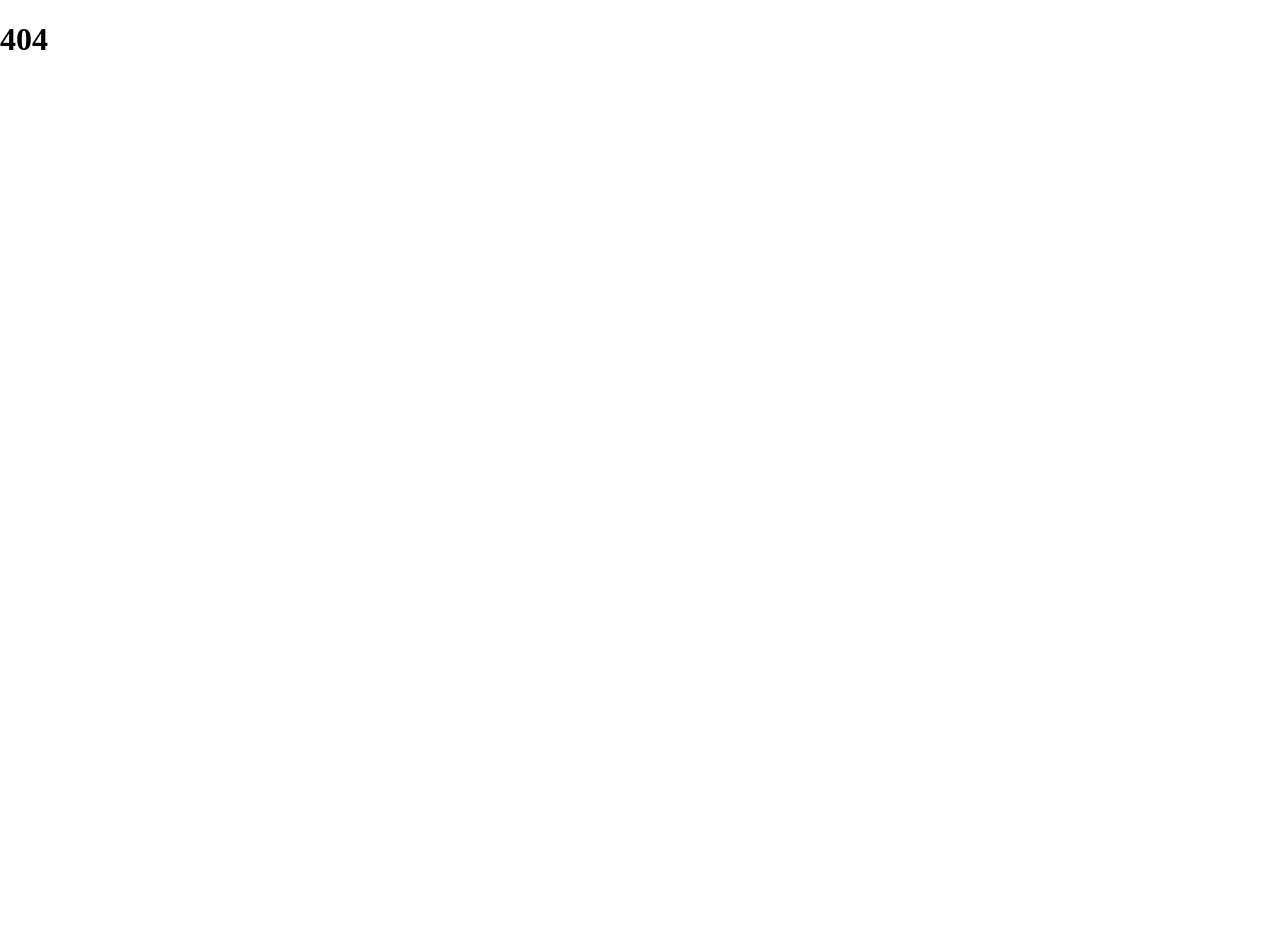
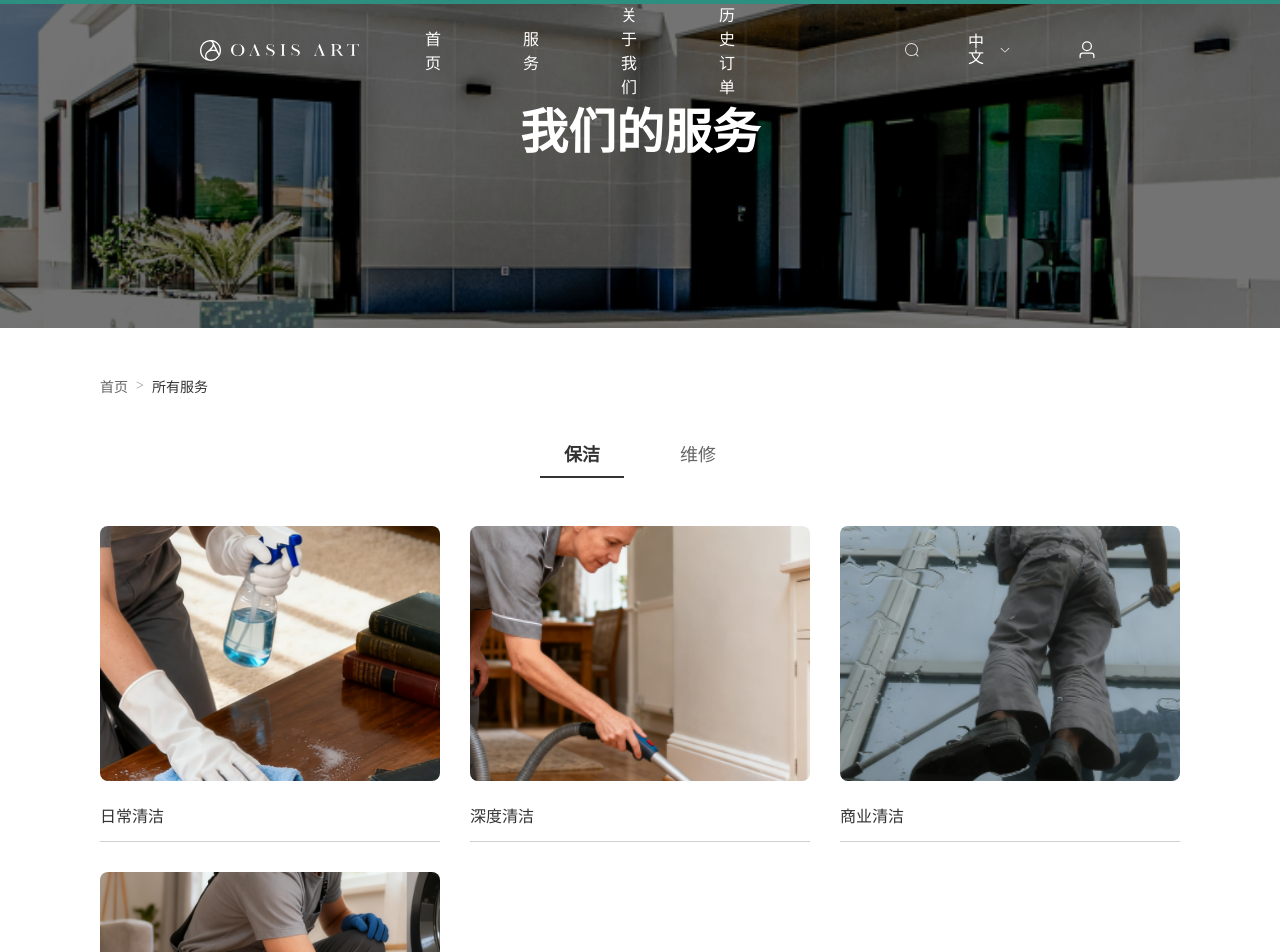
Before and after one commit to wujun005/OasiAart-interiors-LLC, a Vue app: page /services in a window 1280 px wide. Shown: the top 952 px of the page. Before the commit the page ends 821 px from the top, so only its background shows below. Built offline with nearby package versions, Linux system fonts and the light colour scheme.

Commit message:
chore: 完成服务页

```diff
--- /dev/null
+++ b/src/modules/client/components/HomeServices/ServiceCardPage.vue
@@ -0,0 +1,105 @@
+<template>
+  <div class="service-card-page">
+    <div class="service-image-wrapper">
+      <img
+        :src="service.imageUrl"
+        :alt="$t(service.name)"
+        class="service-image"
+        loading="lazy"
+      />
+    </div>
+    <div class="service-info">
+      <h3 class="service-name">{{ $t(service.name) }}</h3>
+      <img
+        :src="arrowIcon"
+        alt="arrow"
+        class="service-arrow"
+      />
+    </div>
+  </div>
+</template>
+
+<script setup lang="ts">
+import { useI18n } from 'vue-i18n';
+import type { Service } from '../../types/homepage';
+import arrowIcon from '@/assets/images/homepage/arrow.png';
+
+defineProps<{
+  service: Service;
+}>();
+
+const { t } = useI18n();
+</script>
+
+<style scoped lang="scss">
+.service-card-page {
+  display: flex;
+  flex-direction: column;
+  width: 100%;
+  cursor: pointer;
+  transition: transform 0.3s ease;
+
+  &:hover {
+    transform: translateY(-4px);
+  }
+
+  .service-image-wrapper {
+    width: 100%;
+    aspect-ratio: 4 / 3; // 保持4:3比例，更符合图片样式
+    overflow: hidden;
+    border-radius: 8px;
+    margin-bottom: 1rem;
+  }
+
+  .service-image {
+    width: 100%;
+    height: 100%;
+    display: block;
+    object-fit: cover;
+    object-position: center;
+    transition: transform 0.3s ease;
+  }
+
+  &:hover .service-image {
+    transform: scale(1.05);
+  }
+
+  .service-info {
+    display: flex;
+    align-items: center;
+    justify-content: space-between;
+    gap: 0.5rem;
+    padding-bottom: 0.75rem;
+    border-bottom: 1px solid #d0d0d0;
+    margin-top: 0.5rem;
+  }
+
+  .service-name {
+    color: #333;
+    font-size: 1rem;
+    font-weight: 400;
+    margin: 0;
+    flex: 1;
+    line-height: 1.5;
+    transition: font-weight 0.3s ease;
+  }
+
+  &:hover .service-name {
+    font-weight: 600;
+  }
+
+  .service-arrow {
+    width: 24px;
+    height: 24px;
+    object-fit: contain;
+    transition: transform 0.3s ease;
+    flex-shrink: 0;
+    display: block;
+    opacity: 1;
+  }
+
+  &:hover .service-arrow {
+    transform: translateX(4px);
+  }
+}
+</style>
--- a/src/modules/client/locales/en.json
+++ b/src/modules/client/locales/en.json
@@ -36,6 +36,10 @@
     },
     "services": {
       "title": "Our Services",
+      "breadcrumb": {
+        "home": "Home",
+        "allServices": "All Services"
+      },
       "category": {
         "cleaning": "Cleaning",
         "maintenance": "Maintenance"
--- a/src/modules/client/locales/zh.json
+++ b/src/modules/client/locales/zh.json
@@ -36,6 +36,10 @@
     },
     "services": {
       "title": "我们的服务",
+      "breadcrumb": {
+        "home": "首页",
+        "allServices": "所有服务"
+      },
       "category": {
         "cleaning": "保洁",
         "maintenance": "维修"
--- /dev/null
+++ b/src/modules/client/pages/services.vue
@@ -0,0 +1,264 @@
+<template>
+  <div class="services-page">
+    <!-- Header - 固定定位，永远置顶 -->
+    <AppHeader />
+
+    <!-- Main Content -->
+    <main class="services-content">
+      <!-- Banner Section -->
+      <section class="services-banner">
+        <div class="banner-background">
+          <!-- 背景图片将通过 CSS 设置 -->
+        </div>
+        <div class="banner-overlay"></div>
+        <div class="banner-content">
+          <h1 class="banner-title">{{ $t('homepage.services.title') }}</h1>
+        </div>
+      </section>
+
+      <!-- Services Section -->
+      <section class="services-section">
+        <div class="services-container">
+          <!-- Breadcrumb -->
+          <div class="breadcrumb">
+            <router-link to="/" class="breadcrumb-link">{{ $t('homepage.services.breadcrumb.home') }}</router-link>
+            <span class="breadcrumb-separator">></span>
+            <span class="breadcrumb-current">{{ $t('homepage.services.breadcrumb.allServices') }}</span>
+          </div>
+
+          <!-- Category Tabs -->
+          <div class="category-tabs">
+            <button
+              v-for="category in serviceCategories"
+              :key="category.id"
+              :class="['category-tab', { active: activeCategoryId === category.id }]"
+              @click="activeCategoryId = category.id"
+            >
+              {{ $t(category.name) }}
+            </button>
+          </div>
+
+          <!-- Service Cards Grid -->
+          <div class="services-grid">
+            <ServiceCardPage
+              v-for="service in filteredServices"
+              :key="service.id"
+              :service="service"
+            />
+          </div>
+        </div>
+      </section>
+
+      <!-- Footer -->
+      <AppFooter />
+    </main>
+  </div>
+</template>
+
+<script setup lang="ts">
+import { ref, computed } from 'vue';
+import AppHeader from '../components/Header/index.vue';
+import AppFooter from '../components/Footer/index.vue';
+import ServiceCardPage from '../components/HomeServices/ServiceCardPage.vue';
+import { serviceCategories, services } from '../data/homepage';
+
+const activeCategoryId = ref('cleaning'); // 默认显示保洁
+
+const filteredServices = computed(() => {
+  return services
+    .filter((service) => service.categoryId === activeCategoryId.value)
+    .sort((a, b) => a.displayOrder - b.displayOrder);
+});
+</script>
+
+<style scoped lang="scss">
+.services-page {
+  width: 100%;
+  min-height: 100vh;
+}
+
+
+// Banner Section
+.services-banner {
+  position: relative;
+  width: 100%;
+  height: 400px;
+  min-height: 400px;
+  display: flex;
+  align-items: center;
+  justify-content: center;
+  overflow: hidden;
+  margin-top: -72px; // 负边距，让 Banner 覆盖到顶部，抵消 Header 的高度
+
+  .banner-background {
+    position: absolute;
+    top: 0;
+    left: 0;
+    width: 100%;
+    height: 100%;
+    background-color: #808080; // 占位背景色（灰色）
+    background-image: url('@/assets/images/service/service_bg.png');
+    background-size: cover;
+    background-position: center;
+    background-repeat: no-repeat;
+    z-index: 1;
+
+    // 高分辨率屏幕使用 @2x 版本
+    @media (-webkit-min-device-pixel-ratio: 2), (min-resolution: 192dpi) {
+      background-image: url('@/assets/images/service/service_bg@2x.png');
+    }
+  }
+
+  .banner-overlay {
+    position: absolute;
+    top: 0;
+    left: 0;
+    width: 100%;
+    height: 100%;
+    background: rgba(0, 0, 0, 0.5); // 50% 透明度
+    z-index: 2;
+  }
+
+  .banner-content {
+    position: relative;
+    z-index: 3;
+    width: 100%;
+    max-width: 1920px;
+    margin: 0 auto;
+    padding: 0 200px;
+    display: flex;
+    align-items: center;
+    justify-content: center;
+  }
+
+  .banner-title {
+    font-size: 3rem;
+    font-weight: bold;
+    color: #ffffff;
+    margin: 0;
+    text-align: center;
+  }
+}
+
+// Services Section
+.services-section {
+  padding: 3rem 0;
+  background-color: #ffffff;
+  min-height: 600px;
+}
+
+.services-container {
+  max-width: 1920px;
+  margin: 0 auto;
+  padding: 0 200px;
+}
+
+// Breadcrumb
+.breadcrumb {
+  display: flex;
+  align-items: center;
+  gap: 0.5rem;
+  margin-bottom: 2rem;
+  font-size: 14px;
+
+  .breadcrumb-link {
+    color: #666;
+    text-decoration: none;
+    transition: color 0.3s ease;
+
+    &:hover {
+      color: #2d8f7f;
+    }
+  }
+
+  .breadcrumb-separator {
+    color: #999;
+  }
+
+  .breadcrumb-current {
+    color: #333;
+    font-weight: 500;
+  }
+}
+
+// Category Tabs
+.category-tabs {
+  display: flex;
+  justify-content: center;
+  gap: 2rem;
+  margin-bottom: 3rem;
+}
+
+.category-tab {
+  background: none;
+  border: none;
+  padding: 0.75rem 1.5rem;
+  font-size: 1.125rem;
+  color: #666;
+  cursor: pointer;
+  position: relative;
+  transition: color 0.3s ease;
+
+  &:hover {
+    color: #2d8f7f;
+  }
+
+  &.active {
+    color: #333;
+    font-weight: 600;
+
+    &::after {
+      content: '';
+      position: absolute;
+      bottom: 0;
+      left: 0;
+      right: 0;
+      height: 2px;
+      background-color: #333;
+    }
+  }
+}
+
+// Services Grid - 3列网格布局，支持多行（3x3）
+.services-grid {
+  display: grid;
+  grid-template-columns: repeat(3, 1fr);
+  gap: 30px;
+  margin-bottom: 3rem;
+}
+
+// 响应式设计
+@media (max-width: 1400px) {
+  .services-container {
+    padding: 0 100px;
+  }
+
+  .banner-content {
+    padding: 0 100px;
+  }
+}
+
+@media (max-width: 1024px) {
+  .services-grid {
+    grid-template-columns: repeat(2, 1fr);
+  }
+}
+
+@media (max-width: 768px) {
+  .services-container {
+    padding: 0 50px;
+  }
+
+  .banner-content {
+    padding: 0 50px;
+  }
+
+  .services-grid {
+    grid-template-columns: 1fr;
+  }
+
+  .banner-title {
+    font-size: 2rem;
+  }
+}
+</style>
--- a/src/modules/client/router/index.ts
+++ b/src/modules/client/router/index.ts
@@ -6,6 +6,11 @@ const routes: RouteRecordRaw[] = [
     path: '/',
     component: () => import('@/modules/client/pages/index.vue'),
     children: [],
+  },
+  {
+    path: '/services',
+    name: 'Services',
+    component: () => import('@/modules/client/pages/services.vue'),
   },
   {
     path: '/about',
```
Also changed, not shown: src/assets/images/service/service_bg.png (added), 1 other file (tests, documents, lock files or other folders).
